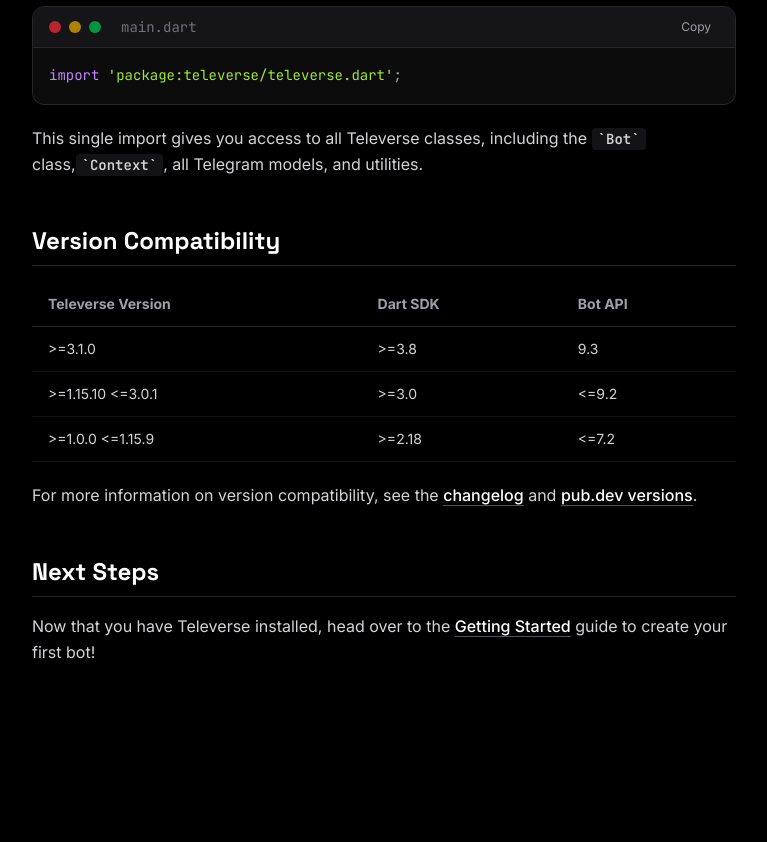
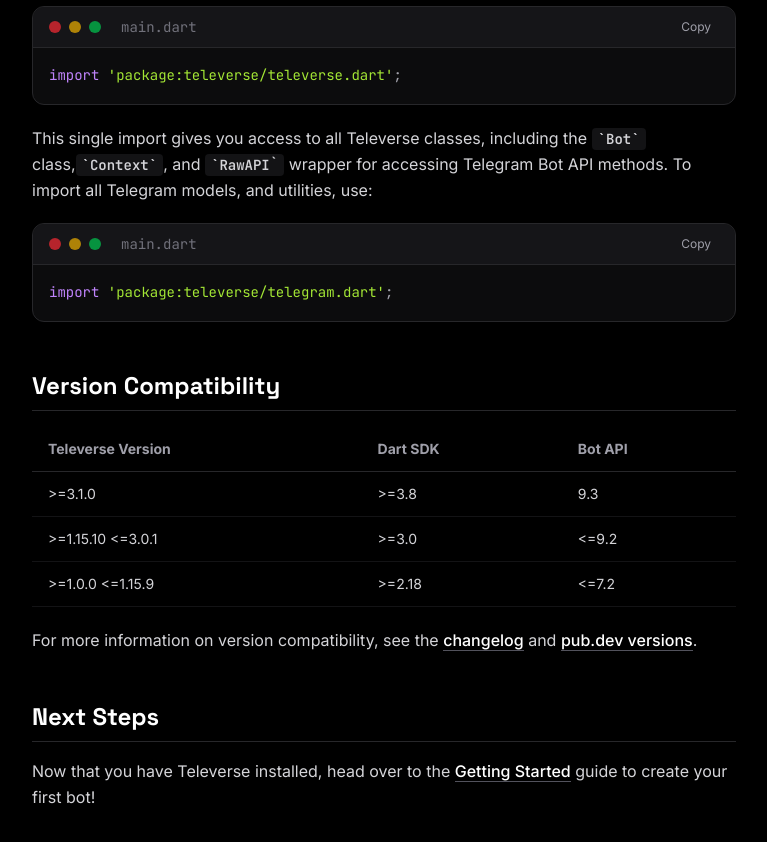
Before and after one commit to theweaverlabs/televerse-www, a Next.js app: page /docs/installation in a window 1280 px wide. Shown: the part 1200-2042 px from the top of the page, without its empty margins (288-1055 px from the left). Before the commit the page ends 1933 px from the top, so only its background shows below. Built offline with nearby package versions, Linux system fonts and the light colour scheme.

Commit message:
fix: minor code improvements

```diff
--- a/src/app/docs/getting-started/page.tsx
+++ b/src/app/docs/getting-started/page.tsx
@@ -5,12 +5,10 @@
 
 void main() async {
   // Create a new bot instance
-  final bot = Bot<Context>('YOUR_BOT_TOKEN');
+  final bot = Bot('YOUR_BOT_TOKEN');
 
   // Handle the /start command
-  bot.command('start', (ctx) async {
-    await ctx.reply('🚀 Welcome to Televerse!');
-  });
+  bot.command('start', (ctx) => ctx.reply('🚀 Welcome to Televerse!'));
 
   // Start listening for updates
   await bot.start();
--- a/src/app/docs/installation/page.tsx
+++ b/src/app/docs/installation/page.tsx
@@ -64,8 +64,10 @@
                 <CodeBlock code={importCode} language="dart" filename="main.dart" />
                 <p>
                     This single import gives you access to all Televerse classes, including the <code>Bot</code> class,
-                    <code>Context</code>, all Telegram models, and utilities.
+                    <code>Context</code>, and <code>RawAPI</code> wrapper for accessing Telegram Bot API methods.
+                    To import all Telegram models, and utilities, use:
                 </p>
+                <CodeBlock code="import 'package:televerse/telegram.dart';" language="dart" filename="main.dart" />
             </section>
 
             {/* Version Notes */}
```
